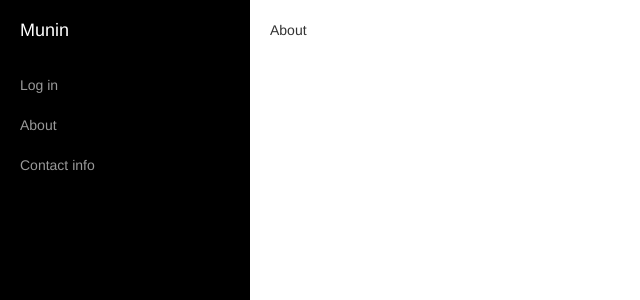
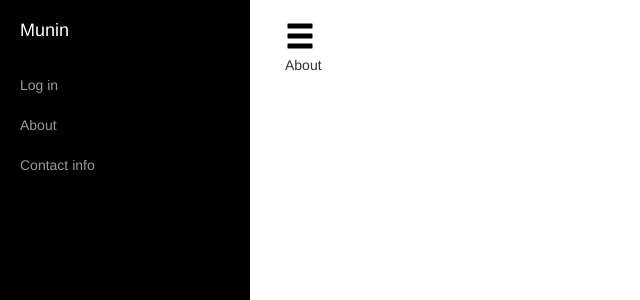
Before and after one commit to Strand94/Munin, a Django app: page /about/ in a window 1280 px wide. Shown: the top 300 px of the page, without its empty margins (0-640 px from the left). Run offline with Django 3.2, Linux system fonts and the light colour scheme; some libraries are stand-ins or nearby versions.

```diff
--- a/templates/base.html
+++ b/templates/base.html
@@ -53,6 +53,12 @@
 
         <!-- Page Content -->
         <div id="page-content-wrapper">
+          <div class="container-fluid">
+                <!-- Toggle button for the sidebar -->
+                <a href="#menu-toggle" id="menu-toggle">
+                    <span style="color: #000000; font-size: 30px" class="glyphicon glyphicon-menu-hamburger" aria-hidden="true"></span>
+                </a>
+            <!-- Distinct page content starts here -->
             {% block content %}
             {% endblock content %}
         </div>
--- a/templates/frontpage.html
+++ b/templates/frontpage.html
@@ -8,11 +8,6 @@
     </style>
 
     <!-- Actuall page content starts here -->
-    <div class="container-fluid">
-        <!-- Toggle button for the sidebar -->
-        <a href="#menu-toggle" id="menu-toggle">
-            <span style="color: #000000; font-size: 30px" class="glyphicon glyphicon-menu-hamburger" aria-hidden="true"></span>
-        </a>
 
         <!-- Text -->
         <div class="row">
```
